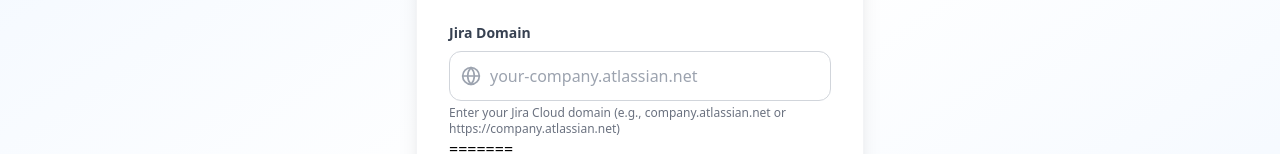
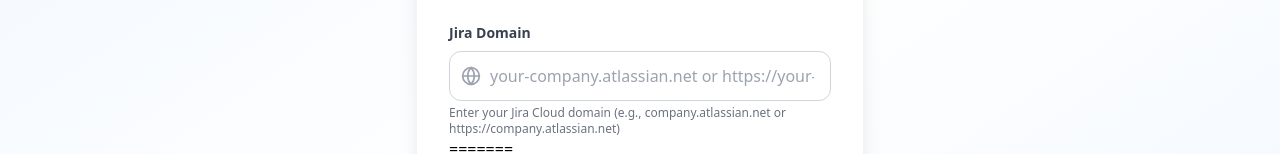
Before and after one commit to MalaiarasuGRaj/jira-integration, a React (Vite) app: page / in a window 1280 px wide. Shown: the part 344-498 px from the top of the page. Built offline with nearby package versions, Linux system fonts and the light colour scheme.

Commit message:
CheckPoint - cm0ea384a8

```diff
--- a/src/components/LoginForm.tsx
+++ b/src/components/LoginForm.tsx
@@ -76,7 +76,7 @@ export function LoginForm({ onLogin, loading, error, onClearError }: LoginFormPr
                   value={credentials.domain}
                   onChange={(e) => handleInputChange('domain', e.target.value)}
                   className="w-full pl-10 pr-4 py-3 border border-gray-300 rounded-xl focus:ring-2 focus:ring-blue-500 focus:border-transparent transition-all duration-200"
-                  placeholder="your-company.atlassian.net"
+                  placeholder="your-company.atlassian.net or https://your-company.atlassian.net"
                   required
                 />
               </div>
```
